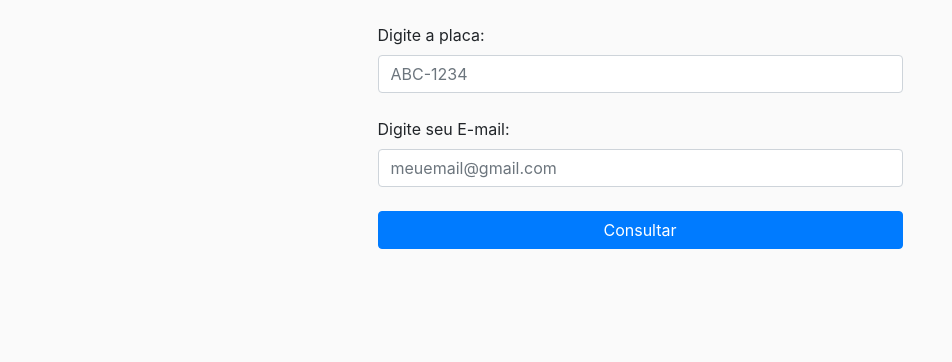
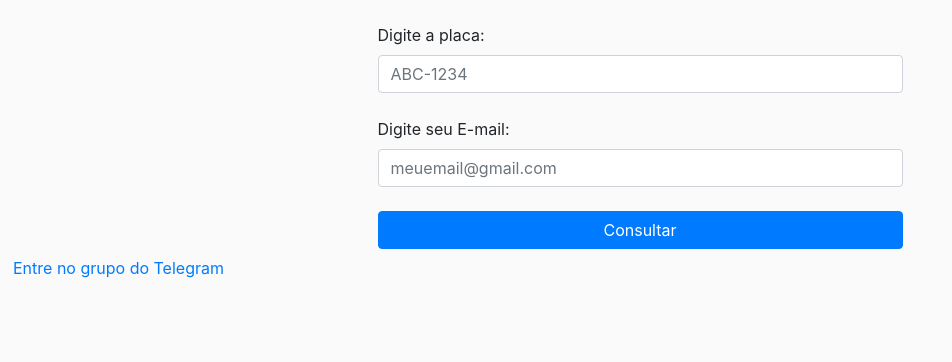
Before and after one commit to whzinn/consultarapida, a Flask app: page / in a window 1280 px wide. Shown: the part 305-667 px from the top of the page, without its empty margins (0-952 px from the left). Run offline with Flask 2, Linux system fonts and the light colour scheme; some libraries are stand-ins or nearby versions.

Commit message:
Update busca.html

```diff
--- a/templates/busca.html
+++ b/templates/busca.html
@@ -50,7 +50,7 @@ font-weight: bold;
       </form>
     </div>
   </div>
-
+<button href="https://t.me/consultaplaca" type="button" class="btn btn-link">Entre no grupo do Telegram</button>
   <script src="https://code.jquery.com/jquery-3.3.1.slim.min.js"></script>
   <script src="https://cdnjs.cloudflare.com/ajax/libs/popper.js/1.14.7/umd/popper.min.js"></script>
   <script src="https://stackpath.bootstrapcdn.com/bootstrap/4.3.1/js/bootstrap.min.js"></script>
```
